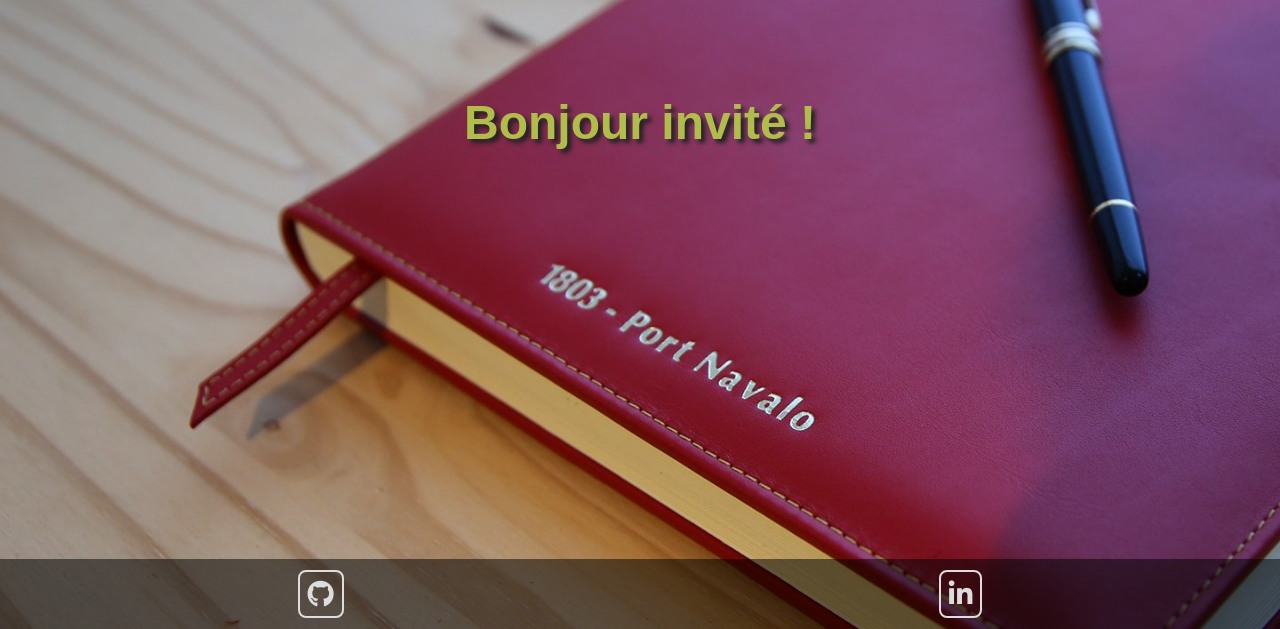
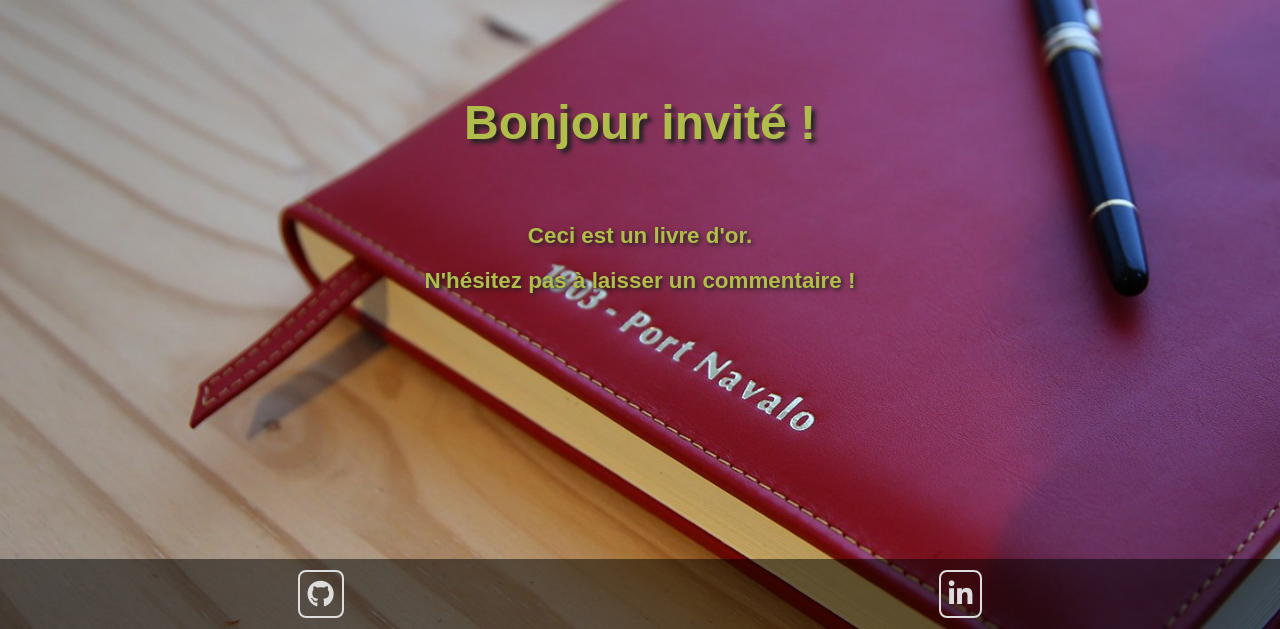
Before and after one commit to felix-hauger/livre-or, a PHP site: page / in a window 1280 px wide. Shown: the part 171-800 px from the top of the page. Run offline with PHP 8.4, Linux system fonts and the light colour scheme; some libraries are stand-ins or nearby versions.

Commit message:
index.php - added paragraph

```diff
--- a/css/style.css
+++ b/css/style.css
@@ -117,16 +117,31 @@ main > .container {
 
 /* ------ INDEX ------ */
 
+.index-container {
+    display: flex;
+    /* justify-content: center; */
+    align-items: center;
+    flex-direction: column;
+    padding-top: 6rem;
+    color: #B1BD4A;
+
+}
+
 #index-title {
-    display: flex;
-    justify-content: center;
     /* margin-top: 12rem; */
     /* align-items: center; */
     /* height: 100vh; */
-    font-size: 3em;
-    color: #B1BD4A;
-    padding-top: 6rem;
+    font-size: 3rem;
     text-shadow: 4px 4px 4px #222;
+}
+
+.index-container p {
+    margin-top: 4rem;
+    font-size: 1.4rem;
+    text-align: center;
+    line-height: 2em;
+    text-shadow: 2px 2px 4px #222;
+    font-weight: 600;
 }
 
 /* ------ FORM ------ */
--- a/index.php
+++ b/index.php
@@ -41,8 +41,9 @@ if (isset($_SESSION['is_logged'])) {
     <?php require_once 'elements/header.php' ?>
 
     <main>
-        <div class="container">
+        <div class="container index-container">
             <h2 id="index-title">Bonjour <?= isset($logged_user) ? $logged_user : 'invité' ?> !</h2>
+            <p>Ceci est un livre d'or. <br /> N'hésitez pas à laisser un commentaire !</p>
         </div>
     </main>
 
```
